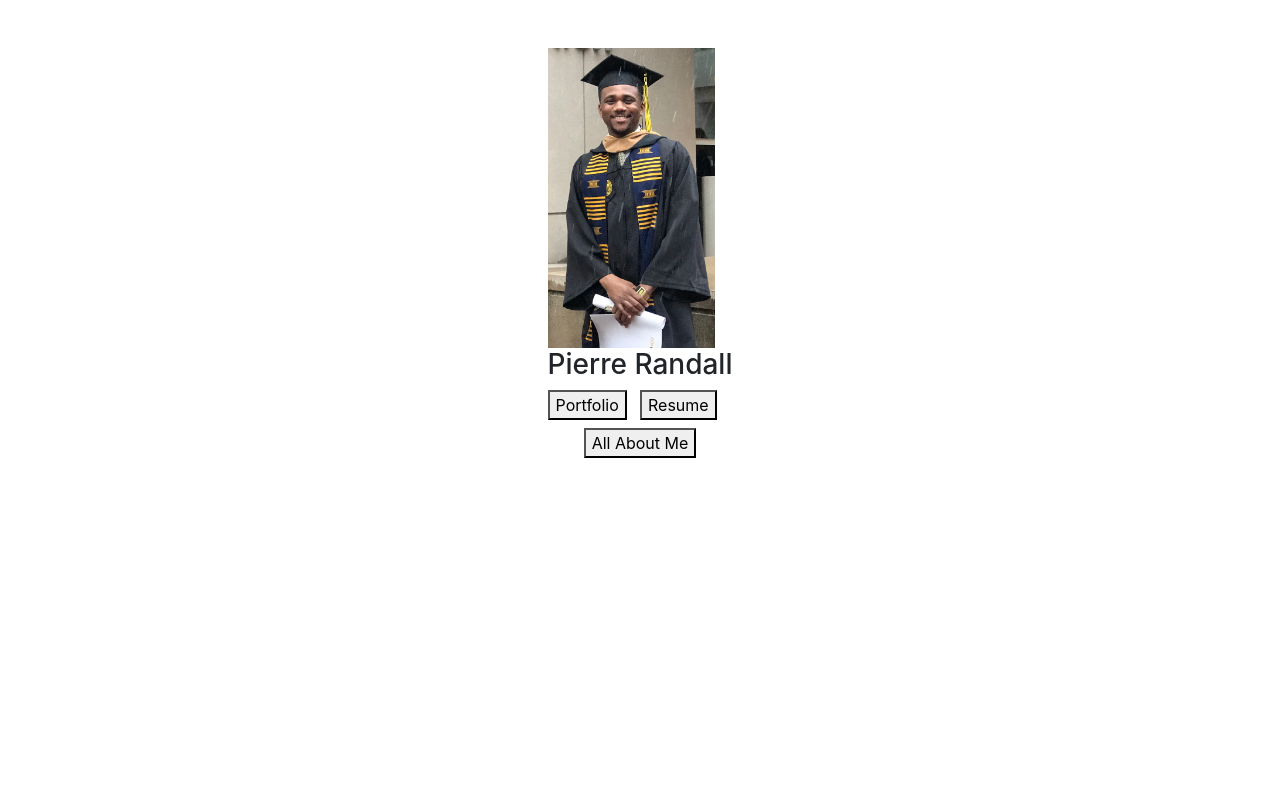
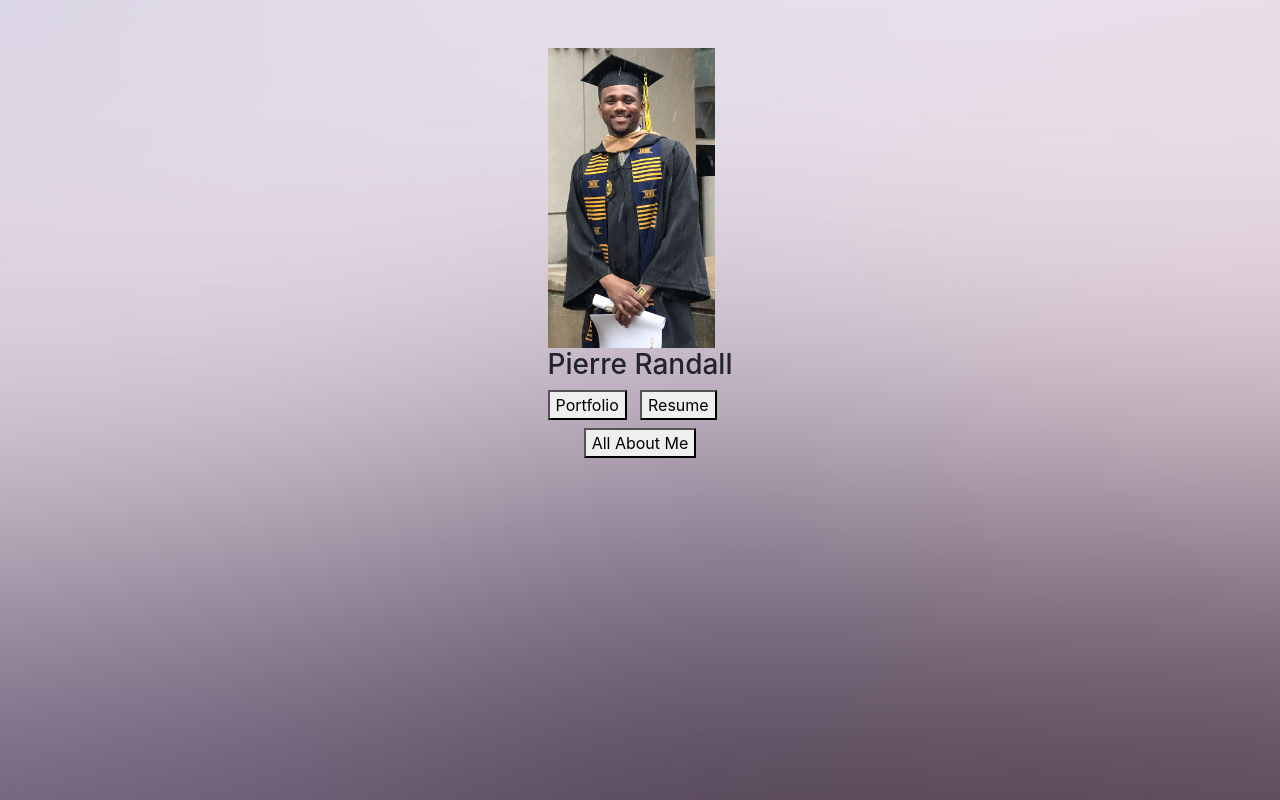
Before and after one commit to VCUPierre/MyPortfolio, a plain HTML site: page index.html in a window 1280 px wide. Drawn offline with nearby package versions, Linux system fonts and the light colour scheme; no server answers.

Commit message:
added some swag

```diff
--- a/assets/css/styles.css
+++ b/assets/css/styles.css
@@ -8,3 +8,11 @@
 .logoPositionAbout{
     padding-top: 1rem;
 }
+body{
+    background-image: url('../imgs&Files/bg.jpg');
+    /*linear-gradient: (182deg, rgba(255, 152, 0, 0.33) 5%, #8bc34a94)
+    */
+    background-color: #ffffff;
+	background-repeat: no-repeat;
+	background-size: cover;
+}
```
Also changed, not shown: assets/imgs&Files/bg.jpg (added), assets/js/scripts.js (line endings or trailing spaces).
